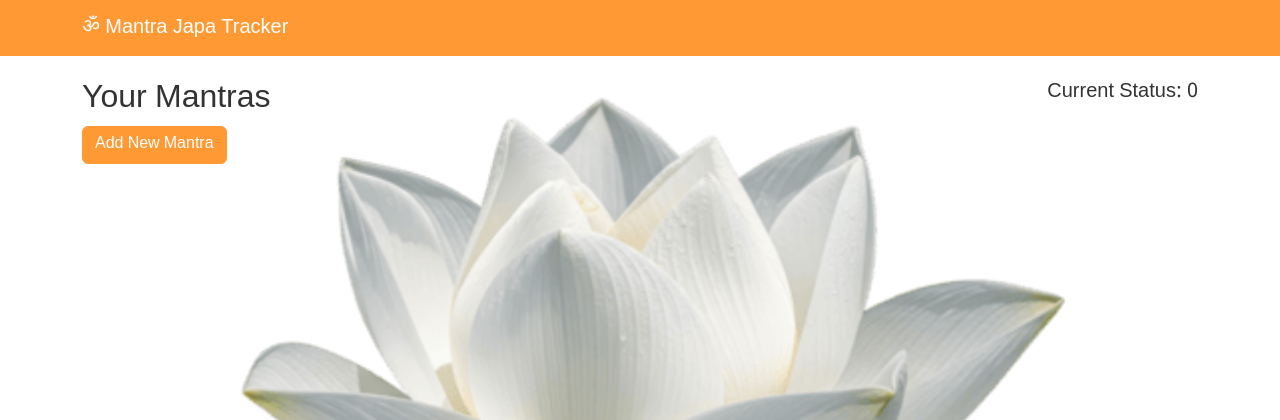
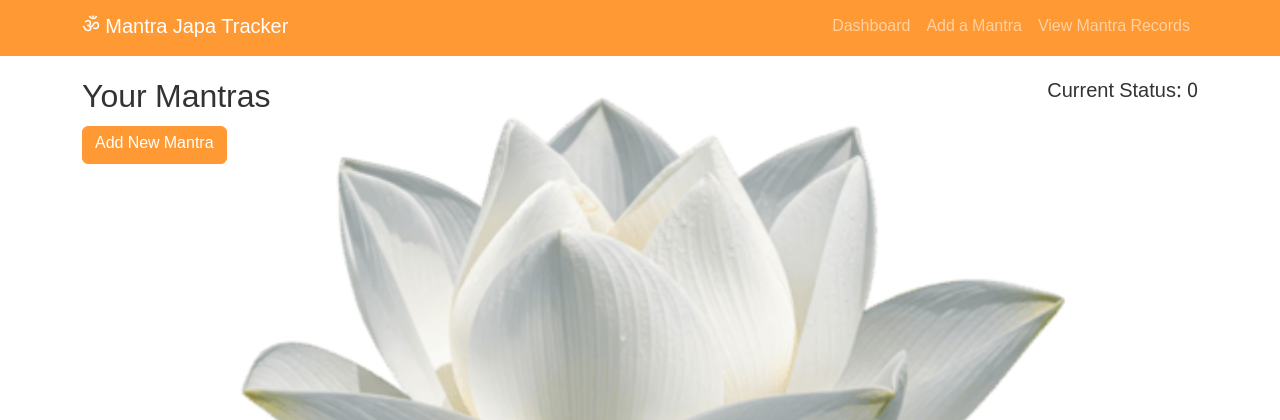
Before and after one commit to kaarthikswork/mantra_tracker, a Flask app: page / in a window 1280 px wide. Shown: the top 420 px of the page. Run offline with Flask 3, Linux system fonts and the light colour scheme; data that the repository does not hold is empty.

Commit message:
Update base.html

```diff
--- a/templates/base.html
+++ b/templates/base.html
@@ -10,7 +10,23 @@
 <body style="background-image: url('{{ url_for('static', filename='lotus_bg.png') }}'); background-size: cover;">
     <nav class="navbar navbar-expand-lg navbar-dark" style="background-color: #FF9933;">
         <div class="container">
-            <a class="navbar-brand" href="#" style="font-family: 'Noto Sans Devanagari', sans-serif;">ॐ Mantra Japa Tracker</a>
+            <a class="navbar-brand" href="{{ url_for('main.dashboard') }}" style="font-family: 'Noto Sans Devanagari', sans-serif;">ॐ Mantra Japa Tracker</a>
+            <button class="navbar-toggler" type="button" data-bs-toggle="collapse" data-bs-target="#navbarNav">
+                <span class="navbar-toggler-icon"></span>
+            </button>
+            <div class="collapse navbar-collapse" id="navbarNav">
+                <ul class="navbar-nav ms-auto">
+                    <li class="nav-item">
+                        <a class="nav-link" href="{{ url_for('main.dashboard') }}">Dashboard</a>
+                    </li>
+                    <li class="nav-item">
+                        <a class="nav-link" href="{{ url_for('main.add_mantra') }}">Add a Mantra</a>
+                    </li>
+                    <li class="nav-item">
+                        <a class="nav-link" href="{{ url_for('main.mantra_records') }}">View Mantra Records</a>
+                    </li>
+                </ul>
+            </div>
         </div>
     </nav>
     <div class="container mt-4">
```
